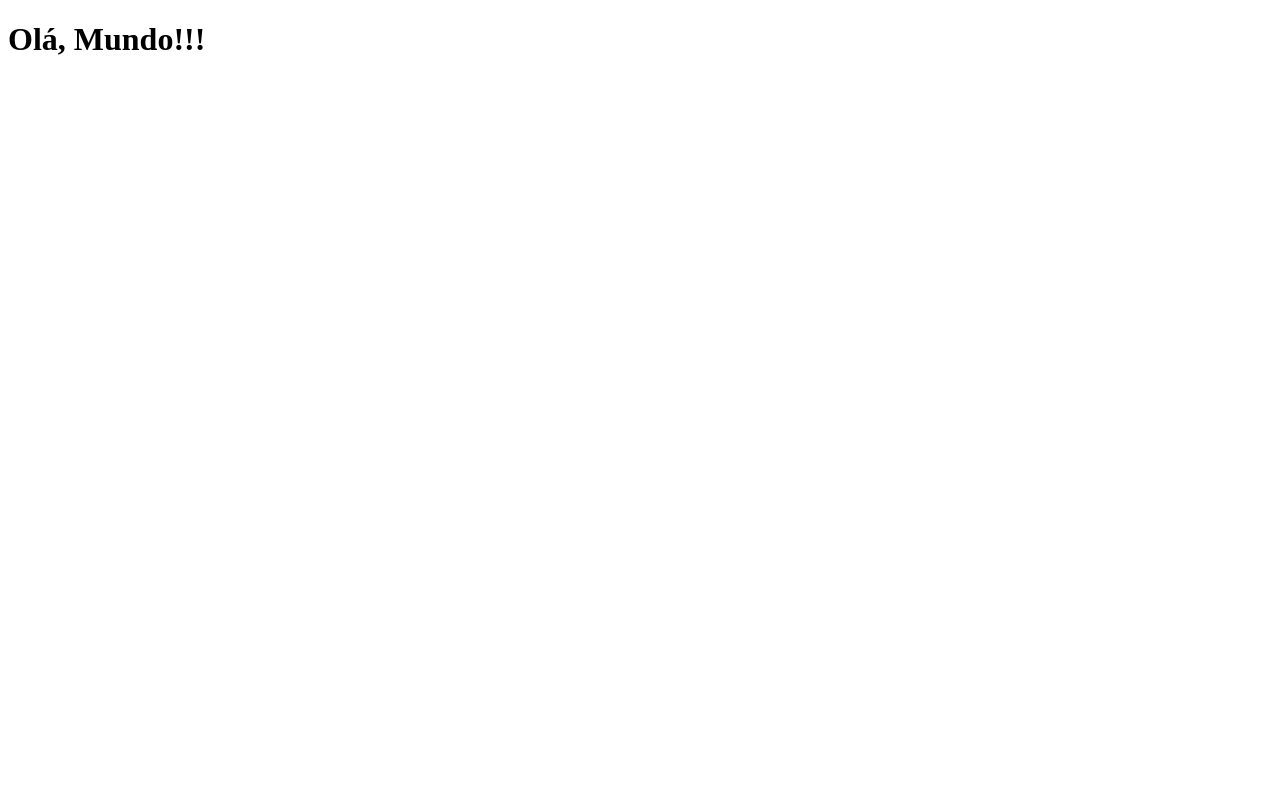
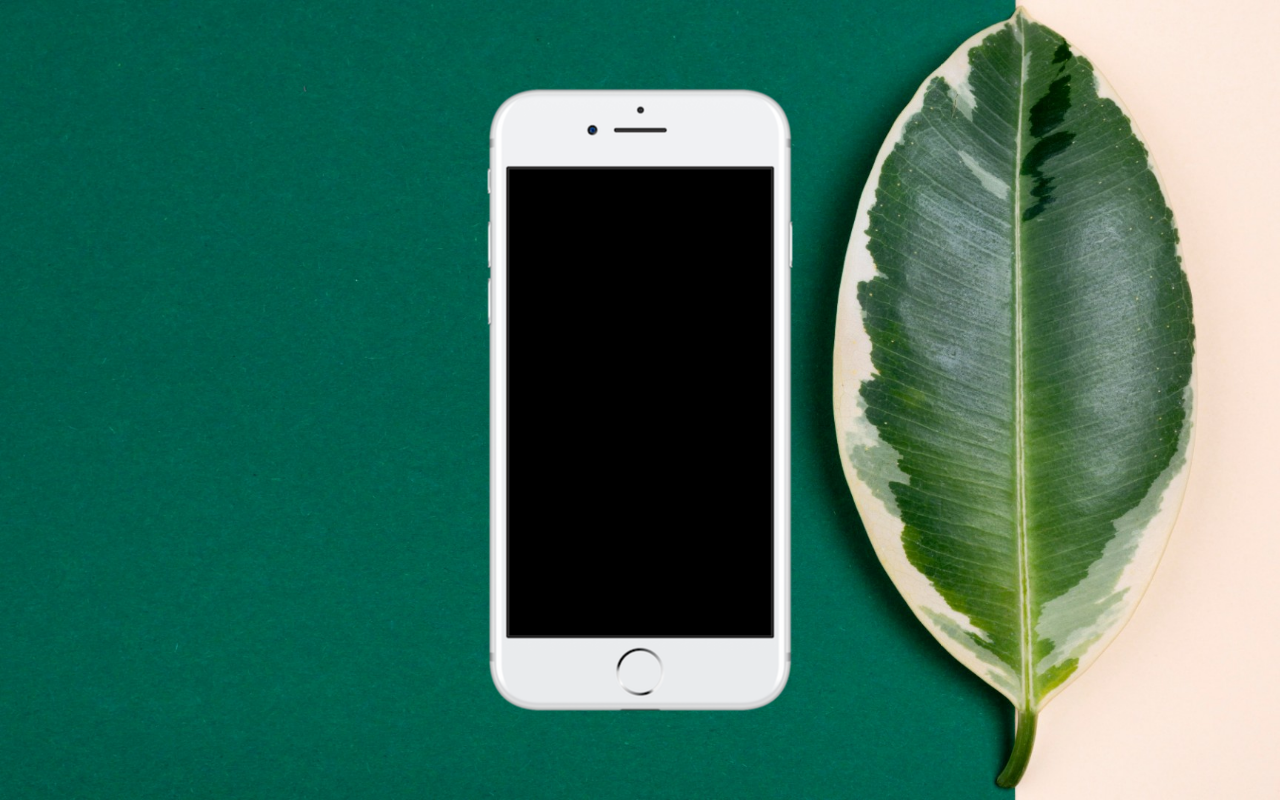
Before and after one commit to PierreCarneiro/projeto-social, a plain HTML site: page index.html in a window 1280 px wide. Drawn offline with Linux system fonts and the light colour scheme.

Commit message:
Add Fundo folha.
Atualização do repositório

```diff
--- a/estilos/style.css
+++ b/estilos/style.css
@@ -13,7 +13,7 @@ html, body {
 }
 
 body {
-    background: url('../imagens/fundo-madeira.jpg') no-repeat top center;
+    background: url('../imagens/folha-fundo.jpg') no-repeat top center;
     background-size: cover;
     background-attachment: fixed;
 }
--- a/index.html
+++ b/index.html
@@ -4,8 +4,17 @@
   <meta charset="UTF-8">
   <meta name="viewport" content="width=device-width, initial-scale=1.0">
   <title>Redes Sociais</title>
+  <link rel="shortcut icon" href="favicon.ico" type="image/x-icon">
+  <link rel="stylesheet" href="estilos/style.css">
 </head>
 <body>
-  <h1>Olá, Mundo!!!</h1>
+  <main>
+    <section id="telefone">
+
+    </section>
+    <section id="redes-sociais">
+
+    </section>
+  </main>
 </body>
 </html>
```
Also changed, not shown: imagens/caneca-branca-minimalista-2a8cxwwyi2mojija.jpg (added), imagens/caneca-branca-minimalista-2a8cxwwyi2mojija.webp (added), imagens/folha-fundo.jpg (added), imagens/maca.jpg (added), imagens/maca1.jpg (added), imagens/um-monte-de-coracoes-e-linhas-alaranjadas-x7jawnevrqfmum4b.webp (added), 1 other file.
